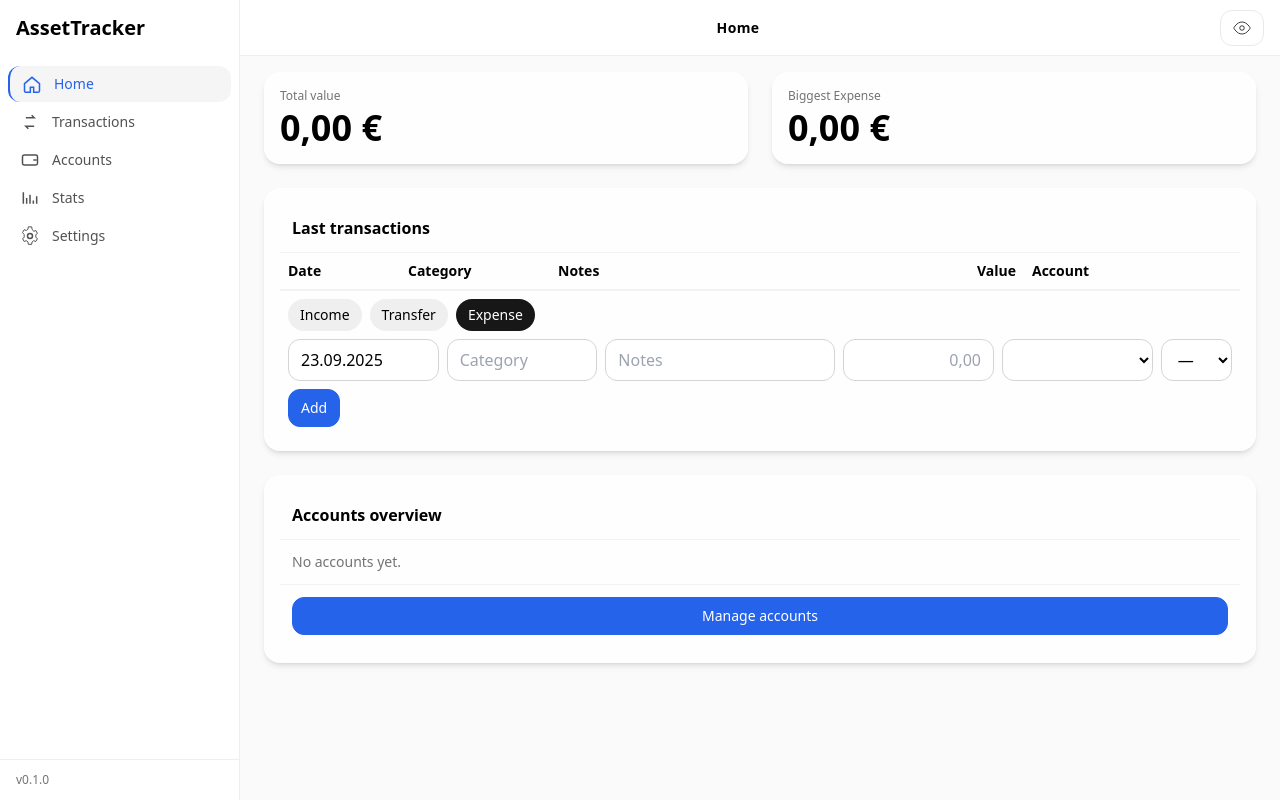
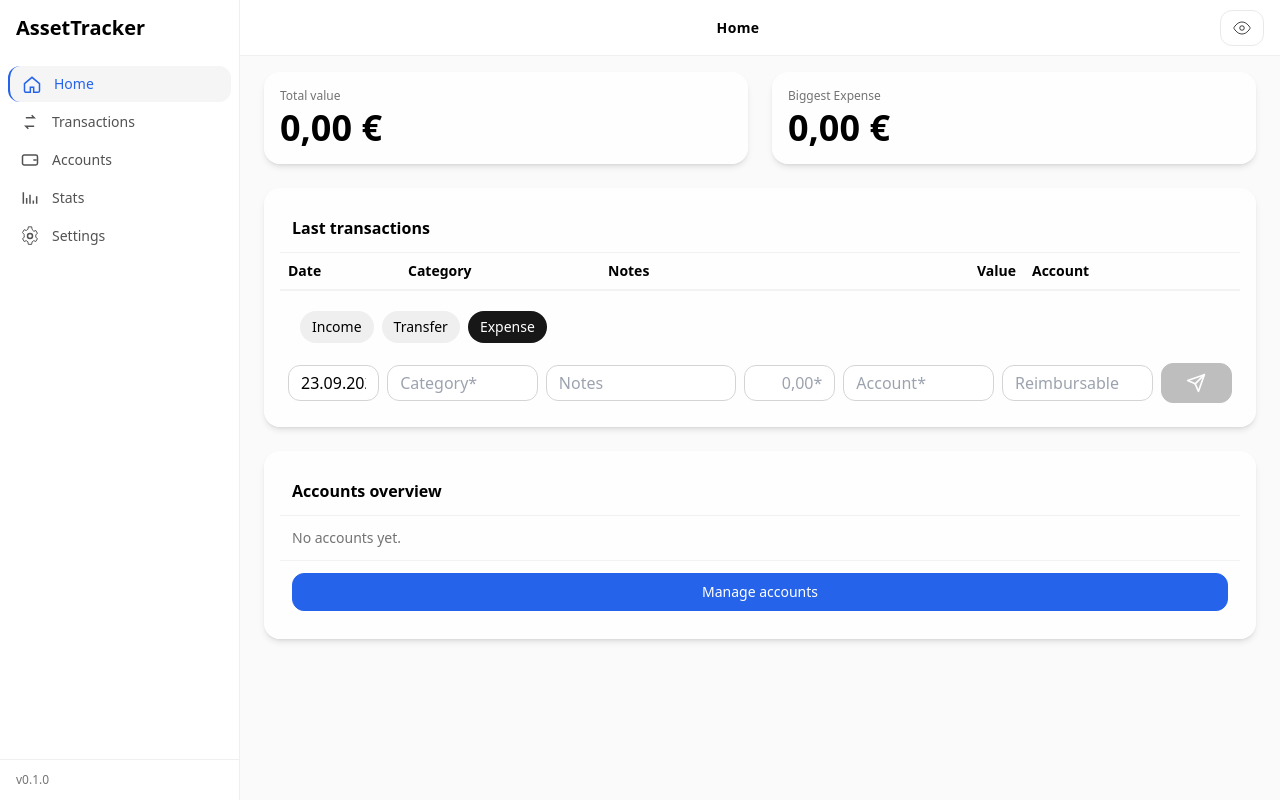
Before and after one commit to MacKenzie779/asset-tracker, a React (Vite) app: page / in a window 1280 px wide. Built offline with nearby package versions, Linux system fonts and the light colour scheme.

Commit message:
home v1 finished; brought back delete and update account

```diff
--- /dev/null
+++ b/src/components/AccountSelect.tsx
@@ -0,0 +1,121 @@
+import { useEffect, useMemo, useRef, useState } from 'react';
+import { createPortal } from 'react-dom';
+import type { Account } from '../types';
+
+type Coords = { top: number; left: number; width: number };
+
+export default function AccountSelect({
+  options,
+  value,                      // number id or '' for placeholder
+  onChange,
+  placeholder = 'Account*',
+  className = 'input h-9 w-full',
+}: {
+  options: Pick<Account, 'id' | 'name'>[];
+  value: number | '';
+  onChange: (v: number | '') => void;
+  placeholder?: string;
+  className?: string;
+}) {
+  const inputRef = useRef<HTMLInputElement | null>(null);
+  const [open, setOpen] = useState(false);
+  const [coords, setCoords] = useState<Coords | null>(null);
+  const [query, setQuery] = useState('');
+
+  // Sync input text with selected value
+  useEffect(() => {
+    if (value === '') {
+      setQuery('');
+    } else {
+      const name = options.find(o => o.id === value)?.name ?? '';
+      setQuery(name);
+    }
+  }, [value, options]);
+
+  const measure = () => {
+    const el = inputRef.current;
+    if (!el) return;
+    const r = el.getBoundingClientRect();
+    setCoords({ top: r.bottom + 6, left: r.left, width: r.width });
+  };
+
+  useEffect(() => {
+    if (!open) return;
+    measure();
+    const onScroll = () => measure();
+    const onResize = () => measure();
+    window.addEventListener('scroll', onScroll, true);
+    window.addEventListener('resize', onResize);
+    return () => {
+      window.removeEventListener('scroll', onScroll, true);
+      window.removeEventListener('resize', onResize);
+    };
+  }, [open]);
+
+  const list = useMemo(() => {
+    const q = (query ?? '').trim().toLowerCase();
+    const base = q ? options.filter(o => o.name.toLowerCase().includes(q)) : options;
+    return base.slice(0, 20);
+  }, [options, query]);
+
+  const [highlight, setHighlight] = useState(0);
+  useEffect(() => setHighlight(0), [query, open]);
+
+  const choose = (item: { id: number; name: string }) => {
+    onChange(item.id);
+    setQuery(item.name);
+    setOpen(false);
+  };
+
+  return (
+    <>
+      <input
+        ref={inputRef}
+        className={className}
+        placeholder={placeholder}
+        value={query}
+        onFocus={() => setOpen(true)}
+        onChange={(e) => { setQuery(e.target.value); setOpen(true); }}
+        onKeyDown={(e) => {
+          if (!open) return;
+          if (e.key === 'ArrowDown') { e.preventDefault(); setHighlight(h => Math.min(h + 1, Math.max(0, list.length - 1))); }
+          if (e.key === 'ArrowUp')   { e.preventDefault(); setHighlight(h => Math.max(h - 1, 0)); }
+          if (e.key === 'Enter')     { e.preventDefault(); if (list[highlight]) choose(list[highlight]); }
+          if (e.key === 'Escape')    { setOpen(false); }
+        }}
+        onBlur={() => setTimeout(() => setOpen(false), 120)}
+      />
+
+      {open && coords && createPortal(
+        <div
+          style={{ position: 'fixed', top: coords.top, left: coords.left, width: coords.width }}
+          className="z-50 rounded-2xl border border-neutral-200/60 dark:border-neutral-800/60 bg-white dark:bg-neutral-900 shadow-xl overflow-hidden"
+          onWheel={(e) => e.stopPropagation()}
+        >
+          <ul className="max-h-64 overflow-auto py-1">
+            {list.length === 0 && (
+              <li className="px-3 py-2 text-sm opacity-60">No accounts</li>
+            )}
+            {list.map((item, idx) => {
+              const active = idx === highlight;
+              return (
+                <li
+                  key={item.id}
+                  className={[
+                    'px-3 py-2 cursor-pointer text-sm',
+                    active ? 'bg-neutral-100 dark:bg-neutral-800' : '',
+                  ].join(' ')}
+                  onMouseDown={(e) => { e.preventDefault(); choose(item); }}
+                  onMouseEnter={() => setHighlight(idx)}
+                >
+                  {item.name}
+                </li>
+              );
+            })}
+          </ul>
+        </div>,
+        document.body
+      )}
+    </>
+  );
+}
--- a/src/components/TransactionAddRow.tsx
+++ b/src/components/TransactionAddRow.tsx
@@ -1,10 +1,10 @@
-import { useMemo, useState, useEffect } from 'react';
+import { useMemo, useState, useEffect, useRef } from 'react';
 import type { Account, NewTransaction } from '../types';
 import { todayDE, parseDateDEToISO } from '../lib/format';
-import CategorySelect from './CategorySelect';            // combobox we added earlier
+import CategorySelect from './CategorySelect';
+import AccountSelect from './AccountSelect';
 import { invalidateCategories } from '../hooks/useCategories';
 
-// Parse "5,12" / "5.12" / "1.234,56" / "1,234.56" -> number | null
 function parseAmountString(s: string): number | null {
   if (s == null) return null;
   let t = s.trim().replace(/\s/g, '');
@@ -18,13 +18,16 @@ function parseAmountString(s: string): number | null {
   } else if (hasC) {
     t = t.replace(',', '.');
   }
-  if (/^[-+]?\d+[.]$/.test(t)) return null; // unfinished like "5."
+  if (/^[-+]?\d+[.]$/.test(t)) return null;
   const n = Number(t);
   return Number.isFinite(n) ? n : null;
 }
 
 type TxType = 'income' | 'transfer' | 'expense';
 const LS_KEY = 'tx:lastType';
+const cx = (...a: (string | false | null | undefined)[]) => a.filter(Boolean).join(' ');
+const invalidCls =
+  'ring-1 ring-red-500/70 border-red-500/70 focus:ring-red-500/70 focus:border-red-500/70';
 
 export default function TransactionAddRow({
   accounts,
@@ -33,267 +36,229 @@ export default function TransactionAddRow({
   accounts: Account[];
   onAdd: (t: NewTransaction) => Promise<void>;
 }) {
-  // ----- Type (remember last choice) -----
   const [txType, setTxType] = useState<TxType>(() => {
     const s = localStorage.getItem(LS_KEY) as TxType | null;
     return s === 'income' || s === 'transfer' || s === 'expense' ? s : 'expense';
   });
   useEffect(() => { localStorage.setItem(LS_KEY, txType); }, [txType]);
 
-  // ----- Shared/basic state -----
   const [dateDE, setDateDE] = useState<string>(todayDE());
   const [notes, setNotes] = useState('');
   const [amountStr, setAmountStr] = useState<string>('');
+  const [showErrors, setShowErrors] = useState(false);
 
   // Income/Expense
   const [category, setCategory] = useState('');
-  const [accountId, setAccountId] = useState<number>(accounts[0]?.id ?? 1);
+  const [accountId, setAccountId] = useState<number | ''>('');      // no default
   const reimbursable = useMemo(() => accounts.filter(a => a.type === 'reimbursable'), [accounts]);
-  const [reimId, setReimId] = useState<number | ''>('');
+  const [reimId, setReimId] = useState<number | ''>('');            // no default
 
   // Transfer
-  const [srcId, setSrcId] = useState<number>(accounts[0]?.id ?? 1);
-  const [dstId, setDstId] = useState<number>(accounts[1]?.id ?? accounts[0]?.id ?? 1);
+  const [srcId, setSrcId] = useState<number | ''>('');              // no default
+  const [dstId, setDstId] = useState<number | ''>('');              // no default
 
-  // Keep account defaults sensible when account list changes
-  useEffect(() => {
-    if (!accounts.length) return;
-    if (!accounts.some(a => a.id === accountId)) setAccountId(accounts[0].id);
-    if (!accounts.some(a => a.id === srcId)) setSrcId(accounts[0].id);
-    if (!accounts.some(a => a.id === dstId)) setDstId(accounts[Math.min(1, Math.max(0, accounts.length - 1))].id);
-  }, [accounts]); // eslint-disable-line react-hooks/exhaustive-deps
+  // focus refs for required feedback
+  const dateRef = useRef<HTMLInputElement>(null);
+  const amountRef = useRef<HTMLInputElement>(null);
 
   const [busy, setBusy] = useState(false);
 
-  // ----- Validation per type -----
+  // validation
   const iso = parseDateDEToISO(dateDE);
   const amt = parseAmountString(amountStr);
-  const catOk = (category ?? '').trim().length > 0;
-  const baseOk = Boolean(iso) && Number.isFinite(amt!) && (amt as number) !== 0;
 
-  const canSubmit =
-    txType === 'income'
-      ? baseOk && catOk && Number.isFinite(accountId)
-      : txType === 'expense'
-      ? baseOk && catOk && Number.isFinite(accountId)
-      : baseOk && Number.isFinite(srcId) && Number.isFinite(dstId) && srcId !== dstId;
+  const isEmptyAccount = (v: number | '') => v === '';
+  const catMissing = txType !== 'transfer' && (category.trim().length === 0);
+  const dateMissing = !iso;
+  const amountInvalid = !Number.isFinite(amt as number) || (amt as number) === 0;
+  const accountsInvalid = txType === 'transfer'
+    ? (srcId === '' || dstId === '' || srcId === dstId)
+    : isEmptyAccount(accountId);
 
-  // ----- Submit handler -----
+  const canSubmit = !dateMissing && !amountInvalid && !accountsInvalid && (txType === 'transfer' || !catMissing);
+  const flagInvalid = (cond: boolean) => showErrors && cond;
+
   const onSubmit = async (e: React.FormEvent) => {
     e.preventDefault();
-    if (!canSubmit || !iso || !amt) return;
+    if (!canSubmit || !iso || !amt) {
+      setShowErrors(true);
+      // focus the first invalid field
+      if (dateMissing) { dateRef.current?.focus(); return; }
+      if (amountInvalid) { amountRef.current?.focus(); return; }
+      return;
+    }
 
     setBusy(true);
     try {
       if (txType === 'income') {
-        // 1) primary income
-        await onAdd({
-          account_id: accountId,
-          date: iso,
-          description: notes.trim() || null,
-          amount: Math.abs(amt), // income is positive
-          category: category.trim(),
-          reimbursement_account_id: null, // we no longer store this in DB
-        });
-
-        // 2) optional mirror on reimbursable account (same info, same sign)
+        await onAdd({ account_id: Number(accountId), date: iso, description: notes.trim() || null, amount:  Math.abs(amt), category: category.trim() });
         if (reimId !== '' && reimId !== accountId) {
-          await onAdd({
-            account_id: Number(reimId),
-            date: iso,
-            description: notes.trim() || null,
-            amount: Math.abs(amt),
-            category: category.trim(),
-            reimbursement_account_id: null,
-          });
+          await onAdd({ account_id: Number(reimId),  date: iso, description: notes.trim() || null, amount:  Math.abs(amt), category: category.trim() });
         }
       } else if (txType === 'transfer') {
-        const src = accounts.find(a => a.id === srcId)?.name ?? String(srcId);
-        const dst = accounts.find(a => a.id === dstId)?.name ?? String(dstId);
-        const suffix = `(from ${src} / to ${dst})`;
-        const desc = (notes.trim() ? `${notes.trim()} ` : '') + suffix;
-
-        // out of source (negative)
-        await onAdd({
-          account_id: srcId,
-          date: iso,
-          description: desc,
-          amount: -Math.abs(amt),
-          category: 'Transfer',
-          reimbursement_account_id: null,
-        });
-
-        // into destination (positive)
-        await onAdd({
-          account_id: dstId,
-          date: iso,
-          description: desc,
-          amount: Math.abs(amt),
-          category: 'Transfer',
-          reimbursement_account_id: null,
-        });
+        const src = accounts.find(a => a.id === Number(srcId))?.name ?? String(srcId);
+        const dst = accounts.find(a => a.id === Number(dstId))?.name ?? String(dstId);
+        const desc = (notes.trim() ? `${notes.trim()} ` : '') + `[${src} -> ${dst}]`;
+        await onAdd({ account_id: Number(srcId), date: iso, description: desc, amount: -Math.abs(amt), category: 'Transfer' });
+        await onAdd({ account_id: Number(dstId), date: iso, description: desc, amount:  Math.abs(amt), category: 'Transfer' });
       } else {
-        // expense
-        await onAdd({
-          account_id: accountId,
-          date: iso,
-          description: notes.trim() || null,
-          amount: -Math.abs(amt), // expense is negative
-          category: category.trim(),
-          reimbursement_account_id: null,
-        });
-
-        // optional mirror on reimbursable account (same info, same sign per your spec)
+        await onAdd({ account_id: Number(accountId), date: iso, description: notes.trim() || null, amount: -Math.abs(amt), category: category.trim() });
         if (reimId !== '' && reimId !== accountId) {
-          await onAdd({
-            account_id: Number(reimId),
-            date: iso,
-            description: notes.trim() || null,
-            amount: -Math.abs(amt),
-            category: category.trim(),
-            reimbursement_account_id: null,
-          });
+          await onAdd({ account_id: Number(reimId),  date: iso, description: notes.trim() || null, amount: -Math.abs(amt), category: category.trim() });
         }
       }
 
-      // refresh categories in the chooser everywhere
       invalidateCategories();
-
-      // Reset lightweight fields, keep accounts & type for speed
-      setDateDE(todayDE());
-      setNotes('');
-      setAmountStr('');
-      setCategory('');
-      setReimId('');
+      // reset light fields; keep type
+      setDateDE(todayDE()); setNotes(''); setAmountStr(''); setCategory(''); setReimId(''); setAccountId(''); setSrcId(''); setDstId('');
+      setShowErrors(false);
     } finally {
       setBusy(false);
     }
   };
 
-  // ----- UI -----
   return (
-    <form className="grid grid-cols-12 gap-2 items-center p-2" onSubmit={onSubmit}>
-      {/* Type selector */}
-      <div className="col-span-12 flex gap-2">
+    <form className="p-2" onSubmit={onSubmit}>
+      {/* type selector */}
+      <div className="mb-2 flex gap-2 p-3">
         <TypeBtn cur={txType} me="income"   onClick={setTxType}>Income</TypeBtn>
         <TypeBtn cur={txType} me="transfer" onClick={setTxType}>Transfer</TypeBtn>
         <TypeBtn cur={txType} me="expense"  onClick={setTxType}>Expense</TypeBtn>
       </div>
 
-      {/* Date */}
+      {/* 12-col grid; md+ stays on one line; account pickers use AccountSelect (same design as CategorySelect) */}
+      <div className="grid grid-cols-12 md:grid-cols-[repeat(48,minmax(0,1fr))] gap-2 items-center">
+        {/* Date * */}
         <input
-        className="input col-span-2"
-        placeholder="dd.mm.yyyy"
+          ref={dateRef}
+          className={cx('input h-9 tabular-nums col-span-12 md:col-span-5', flagInvalid(dateMissing) && invalidCls)}
+          placeholder="dd.mm.yyyy*"
           value={dateDE}
           onChange={(e) => setDateDE(e.target.value)}
         />
 
-      {/* Fields by type */}
         {txType !== 'transfer' ? (
           <>
-          {/* Category (required) */}
+            {/* Category * */}
+            <div className="col-span-12 md:col-span-8">
               <CategorySelect
-            className="input col-span-2"
+                className={cx('input h-9 w-full', flagInvalid(catMissing) && invalidCls)}
                 value={category}
                 onChange={setCategory}
+                placeholder="Category*"
               />
+            </div>
+
             {/* Notes */}
             <input
-            className="input col-span-3"
+              className="input h-9 col-span-12 md:col-span-10"
               placeholder="Notes"
               value={notes}
               onChange={(e) => setNotes(e.target.value)}
             />
-          {/* Amount (required) */}
+
+            {/* Amount * */}
             <input
+              ref={amountRef}
               type="text"
               inputMode="decimal"
               pattern="[0-9]*[.,]?[0-9]*"
-            className="input col-span-2 text-right"
-            placeholder="0,00"
+              className={cx('input h-9 text-right tabular-nums col-span-12 md:col-span-5', flagInvalid(amountInvalid) && invalidCls)}
+              placeholder="0,00*"
               value={amountStr}
               onChange={(e) => setAmountStr(e.target.value)}
+              title={amountInvalid ? 'Enter a non-zero amount' : undefined}
             />
-          {/* Account (required) */}
-          <select
-            className="input col-span-2"
+
+            {/* Account * — same design as CategorySelect */}
+            <div className={cx('col-span-12 md:col-span-8', flagInvalid(isEmptyAccount(accountId)) && 'ring-1 ring-red-500/70 rounded-xl')}>
+              <AccountSelect
+                options={accounts}
                 value={accountId}
-            onChange={(e) => setAccountId(parseInt(e.target.value))}
-          >
-            {accounts.map((a) => (
-              <option key={a.id} value={a.id}>
-                {a.name}
-              </option>
-            ))}
-          </select>
-          {/* Reimbursable (optional; not saved; only used to auto-create mirror tx) */}
-          <select
-            className="input col-span-1"
+                onChange={setAccountId}
+                placeholder="Account*"
+                className="input h-9 w-full"
+              />
+            </div>
+
+            {/* Reimbursable (optional) — same width as Account */}
+            <div className="col-span-12 md:col-span-8">
+              <AccountSelect
+                options={reimbursable}
                 value={reimId}
-            onChange={(e) => setReimId(e.target.value === '' ? '' : parseInt(e.target.value))}
-          >
-            <option value="">—</option>
-            {reimbursable.map((a) => (
-              <option key={a.id} value={a.id}>
-                {a.name}
-              </option>
-            ))}
-          </select>
+                onChange={setReimId}
+                placeholder="Reimbursable"
+                className="input h-9 w-full"
+              />
+            </div>
           </>
         ) : (
           <>
             {/* Notes */}
             <input
-            className="input col-span-4 md:col-span-3"
+              className="input h-9 col-span-12 md:col-span-15"
               placeholder="Notes"
               value={notes}
               onChange={(e) => setNotes(e.target.value)}
             />
-          {/* Amount (required) */}
+
+            {/* Amount * */}
             <input
+              ref={amountRef}
               type="text"
               inputMode="decimal"
               pattern="[0-9]*[.,]?[0-9]*"
-            className="input col-span-2 text-right"
-            placeholder="0,00"
+              className={cx('input h-9 text-right tabular-nums col-span-12 md:col-span-5', flagInvalid(amountInvalid) && invalidCls)}
+              placeholder="0,00*"
               value={amountStr}
               onChange={(e) => setAmountStr(e.target.value)}
+              title={amountInvalid ? 'Enter a non-zero amount' : undefined}
             />
-          {/* Source account (required) */}
-          <select
-            className="input col-span-3 md:col-span-2"
+
+            {/* Source * */}
+            <div className={cx('col-span-12 md:col-span-10', flagInvalid(srcId === '') && 'ring-1 ring-red-500/70 rounded-xl')}>
+              <AccountSelect
+                options={accounts}
                 value={srcId}
-            onChange={(e) => setSrcId(parseInt(e.target.value))}
-          >
-            {accounts.map((a) => (
-              <option key={a.id} value={a.id}>{a.name}</option>
-            ))}
-          </select>
-          {/* Destination account (required) */}
-          <select
-            className="input col-span-3 md:col-span-3"
+                onChange={setSrcId}
+                placeholder="Source account*"
+                className="input h-9 w-full"
+              />
+            </div>
+
+            {/* Destination * */}
+            <div className={cx('col-span-12 md:col-span-10', flagInvalid(dstId === '' || (srcId !== '' && dstId === srcId)) && 'ring-1 ring-red-500/70 rounded-xl')}>
+              <AccountSelect
+                options={accounts}
                 value={dstId}
-            onChange={(e) => setDstId(parseInt(e.target.value))}
-          >
-            {accounts.map((a) => (
-              <option key={a.id} value={a.id}>{a.name}</option>
-            ))}
-          </select>
+                onChange={setDstId}
+                placeholder="Destination account*"
+                className="input h-9 w-full"
+              />
+            </div>
           </>
         )}
 
-      {/* Submit */}
+        {/* Add button — bigger paper plane */}
         <button
-        className="btn btn-primary col-span-12 md:col-span-12 w-fit px-3"
+          title="Add"
+          aria-label="Add"
           disabled={busy || !canSubmit}
+          className="
+            btn btn-primary h-10 w-100 p-0 rounded-full
+            col-span-10 md:col-span-4 grid place-items-center
+            disabled:opacity-40 disabled:cursor-not-allowed disabled:saturate-0
+          "
         >
-        {busy ? 'Add…' : 'Add'}
+          <PaperPlaneIcon />
         </button>
+
+      </div>
     </form>
   );
 }
 
-/* --- tiny segmented button --- */
+/* --- small UI bits --- */
 function TypeBtn({
   cur, me, onClick, children,
 }: {
@@ -315,3 +280,19 @@ function TypeBtn({
     </button>
   );
 }
+
+function PaperPlaneIcon() {
+  return (
+    <svg
+      width="20"
+      height="20"
+      viewBox="0 0 24 24"
+      className="block"
+      fill="none"
+      stroke="currentColor"
+    >
+      <path d="M22 2L11 13" strokeWidth="2" strokeLinecap="round"/>
+      <path d="M22 2L15 22l-4-9-9-4 20-7Z" strokeWidth="2" strokeLinecap="round" strokeLinejoin="round"/>
+    </svg>
+  );
+}
--- a/src/components/TransactionsTable.tsx
+++ b/src/components/TransactionsTable.tsx
@@ -4,6 +4,8 @@ import { formatDate, parseDateDEToISO } from '../lib/format';
 import type { Account, Transaction, UpdateTransaction } from '../types';
 import CategorySelect from './CategorySelect';
 import { invalidateCategories } from '../hooks/useCategories';
+import AccountSelect from './AccountSelect';
+
 
 export default function TransactionsTable({
   items,
@@ -27,7 +29,7 @@ export default function TransactionsTable({
         <thead>
           <tr className="[&>th]:py-2 [&>th]:px-2 text-left border-b border-neutral-200/50 dark:border-neutral-800/50">
             <th style={{width: 120}}>Date</th>
-            <th style={{width: 150}}>Category</th>
+            <th style={{width: 200}}>Category</th>
             <th>Notes</th>
             <th className="text-right" style={{width: 140}}>Value</th>
             <th style={{width: 200}}>Account</th>
@@ -147,7 +149,7 @@ function EditableRow({
         {editing ? (
           <input className="input h-8 w-full" placeholder="Notes" value={notes} onChange={e=>setNotes(e.target.value)} />
         ) : (
-          row.description || '—'
+          row.description || ''
         )}
       </td>
 
@@ -171,9 +173,15 @@ function EditableRow({
       {/* Account */}
       <td className="align-middle">
         {editing ? (
-          <select className="input w-full" value={accountId} onChange={e=>setAccountId(parseInt(e.target.value))}>
-            {accounts.map(a => <option key={a.id} value={a.id}>{a.name}</option>)}
-          </select>
+          <div className="w-full">
+            <AccountSelect
+              options={accounts}
+              value={accountId}
+              onChange={(v) => setAccountId(v === '' ? row.account_id : Number(v))}
+              placeholder="Account"
+              className="input h-8 w-full"
+            />
+          </div>
         ) : (
           row.account_name
         )}
```
Also changed, not shown: 1 other file (tests, documents, lock files or other folders). Lines whose indentation alone changed are shown as unchanged.
